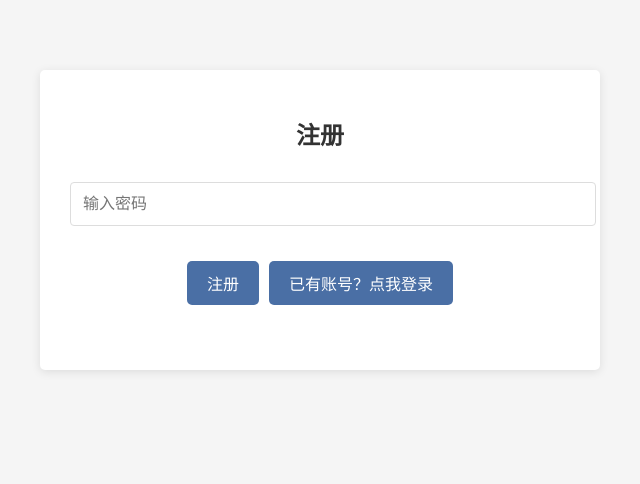
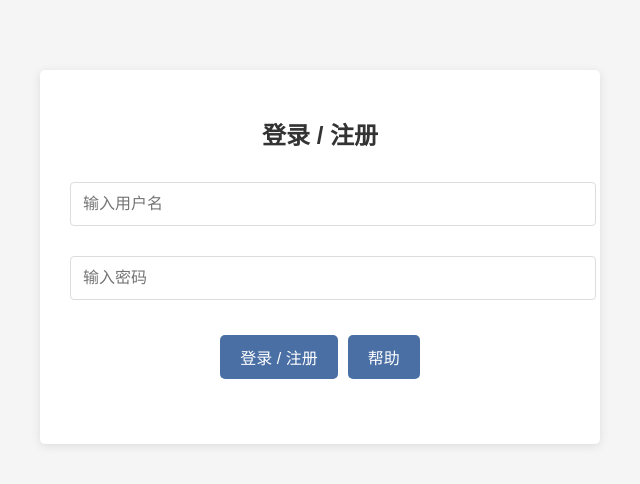
Before and after one commit to SqrtOne/converter, a plain HTML site: page sign-up.html in a window 1280 px wide. Shown: the whole page, without its empty margins (320-960 px from the left). Drawn offline with Linux system fonts and the light colour scheme.

Commit message:
Update sign-up.html
fixed: 连用户名都不用输也太假了吧。。。。。。

```diff
--- a/sign-up.html
+++ b/sign-up.html
@@ -2,7 +2,7 @@
 <html lang="zh-CN">
 <head>
     <meta charset="UTF-8">
-    <title>注册</title>
+    <title>登录/注册-文件转换者</title>
     <style>
         body {
             font-family: Arial, sans-serif;
@@ -81,13 +81,14 @@
 </head>
 <body>
     <div class="container">
-        <h1>注册</h1>
+        <h1>登录 / 注册</h1>
+        <input type="text" id="id" placeholder="输入用户名">
         <input type="password" id="password" placeholder="输入密码">
         <div class="button-container">
             <div class="button-group">
-                <button onclick="checkPassword()">注册</button>
+                <button onclick="checkPassword()">登录 / 注册</button>
                 <a href="https://vdse.bdstatic.com//192d9a98d782d9c74c96f09db9378d93.mp4">
-                    <button>已有账号？点我登录</button>
+                    <button>帮助</button>
                 </a>
             </div>
         </div>
@@ -95,23 +96,29 @@
     </div>
     <script>
 function checkPassword() {
+    let id = document.getElementById('id').value;
     let pw = document.getElementById('password').value;
     let errorElement = document.getElementById('error');
     errorElement.textContent = ''; // 清空错误提示
 
+    if (id.length === 0) {
+        errorElement.textContent = '无名之辈你好，本站需要用户名';
+        return;
+    }
+
     // 不输？
-    if(pw.length === 0) {
+    if (pw.length === 0) {
         errorElement.textContent = '你（密）码呢？（无恶意）（doge）';
         return;
     }
 
-    // 50% 概率直接返回"服务器繁忙"
+    // 20% 概率直接返回"服务器繁忙"
     if (Math.random() > 0.8) {
         errorElement.textContent = '服务器繁忙，请稍后再试：）';
         return;
     }
 
-    // 以下是各种恶搞密码规则
+    // 以下是各种密（mei）码（ma）规则
     if (pw.length < 12) {
         errorElement.textContent = '密码必须至少有12个字符，否则强度过低';
     } else if (!/[a-zA-Z]/.test(pw)) {
```
